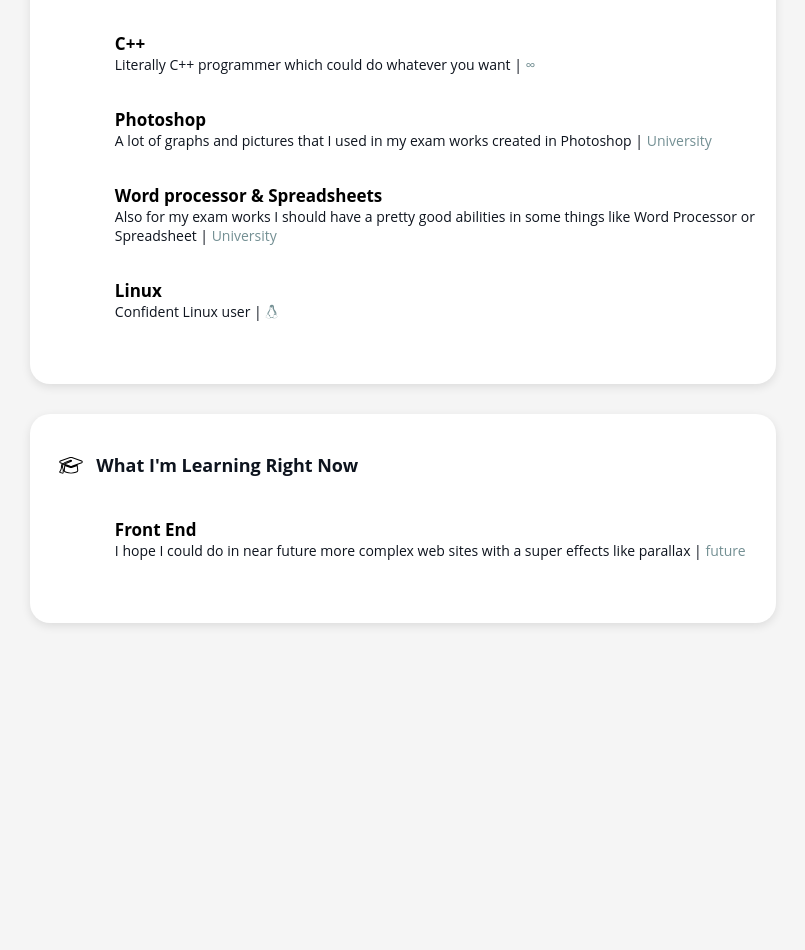
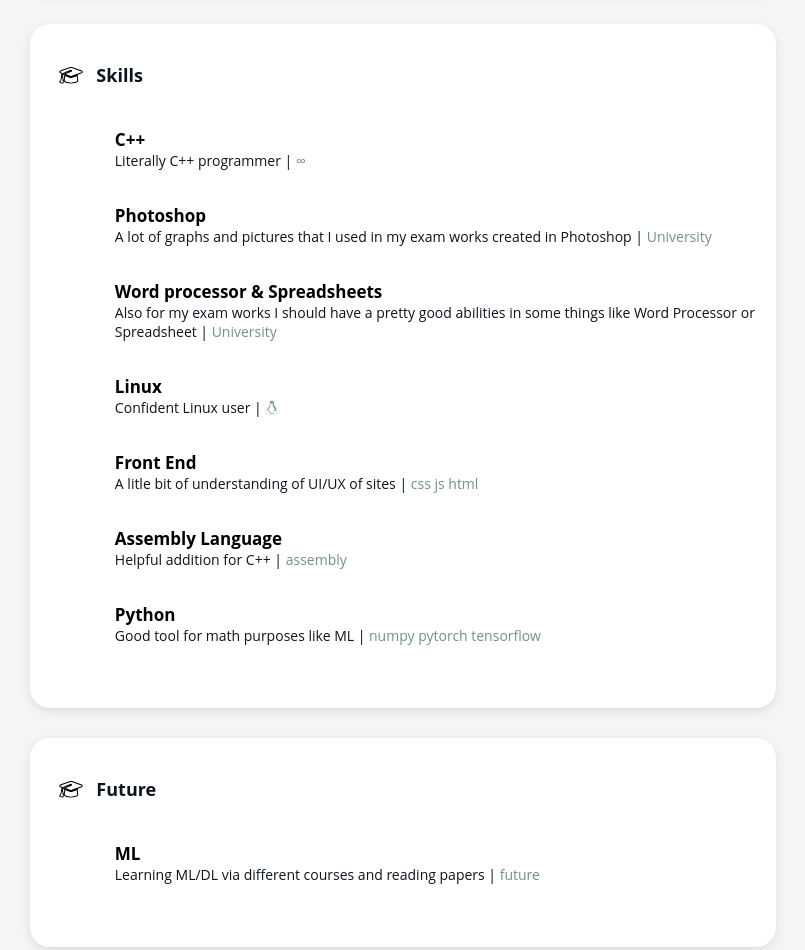
Before and after one commit to axidex/axidex.github.io, a plain HTML site: page index.html in a window 1280 px wide. Shown: the part 929-1879 px from the top of the page, without its empty margins (370-1175 px from the left). Before the commit the page ends 1590 px from the top, so only its background shows below. Drawn offline with Linux system fonts and the light colour scheme.

Commit message:
Update index.html

```diff
--- a/index.html
+++ b/index.html
@@ -44,6 +44,9 @@
                 <li>
                     <p class="tags">Second exam work. A* algorithm<br><span>Mirea | <span>2021</span></span><a id="edit-intro" href="https://github.com/axidex/AStar">source</a></p>
                 </li>
+                <li>
+                    <p class="tags">Retouching Module for Python written in C++<br><span>Project | <span>2022</span></span><a id="edit-intro" href="https://github.com/axidex/Retouching-module">source</a></p>
+                </li>
             </ul>
         </div>
 
@@ -62,7 +65,7 @@
             <p><i class="fas fa-graduation-cap stroke-transparent"></i>&nbsp;&nbsp;&nbsp;Skills</p>
             <ul>
                 <li>
-                    <p class="tags">C++<br><span>Literally C++ programmer which could do whatever you want | <span>∞</span></span>
+                    <p class="tags">C++<br><span>Literally C++ programmer | <span>∞</span></span>
                     </p>
                     <a class="edit" href="#"><i class="fas fa-pen stroke-transparent-blue"></i></a>
                 </li>
@@ -75,16 +78,27 @@
                 <li>
                     <p class="tags">Linux <br><span>Confident Linux user | <span><i class="fa-brands fa-linux"></i></span></span></p>
                 </li>
+                <li>
+                    <p class="tags">Front End<br><span>A litle bit of understanding of UI/UX of sites | <span>css js html</span></span>
+                    </p>
+                </li>
+                <li>
+                    <p class="tags">Assembly Language<br><span>Helpful addition for C++ | <span>assembly</span></span>
+                    </p>
+                </li>
+                <li>
+                    <p class="tags">Python<br><span>Good tool for math purposes like ML | <span>numpy pytorch tensorflow</span></span>
+                    </p>
+                </li>
             </ul>
         </div>
 
         <div class="card">
-            <p><i class="fas fa-graduation-cap stroke-transparent"></i>&nbsp;&nbsp;&nbsp;What I'm Learning Right Now</p>
+            <p><i class="fas fa-graduation-cap stroke-transparent"></i>&nbsp;&nbsp;&nbsp;Future</p>
             <ul>
                 <li>
-                    <p class="tags">Front End<br><span>I hope I could do in near future more complex web sites with a super effects like parallax | <span>future</span></span>
+                    <p class="tags">ML<br><span>Learning ML/DL via different courses and reading papers | <span>future</span></span>
                     </p>
-                    <a class="edit" href="#"><i class="fas fa-pen stroke-transparent-blue"></i></a>
                 </li>
             </ul>
         </div>
```
